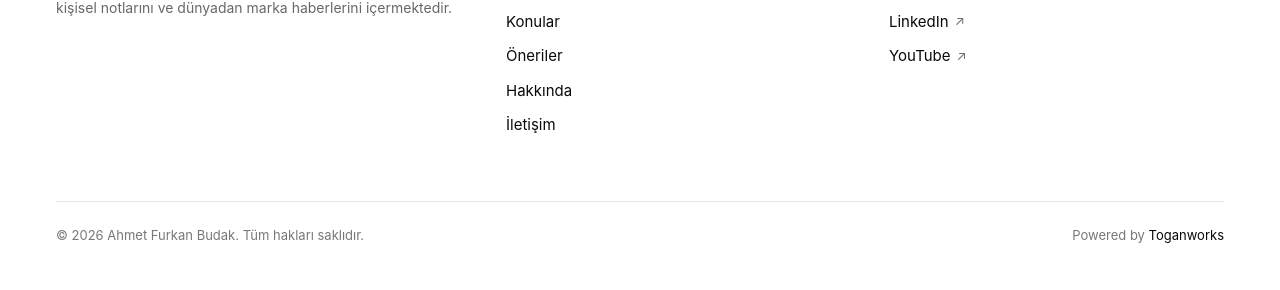
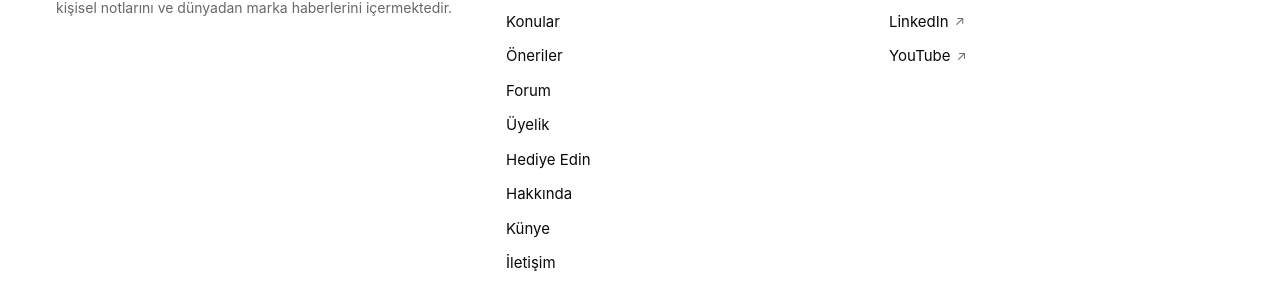
Before and after one commit to ffurkanbudak/afbrandworkscom, a Next.js app: page / in a window 1280 px wide. Shown: the part 1017-1307 px from the top of the page. Built offline with nearby package versions, Linux system fonts and the light colour scheme; no server answers; the database is empty.

Commit message:
Footer nav'a Forum, Üyelik, Hediye Edin, Künye eklendi (header ile aynı sayfalar)

```diff
--- a/src/components/Footer.tsx
+++ b/src/components/Footer.tsx
@@ -7,7 +7,11 @@ const FOOTER_NAV = [
   { href: '/gundem', label: 'Gündem' },
   { href: '/konular', label: 'Konular' },
   { href: '/oneriler', label: 'Öneriler' },
+  { href: '/forum', label: 'Forum' },
+  { href: '/uyelik', label: 'Üyelik' },
+  { href: '/hediye-et', label: 'Hediye Edin' },
   { href: '/hakkinda', label: 'Hakkında' },
+  { href: '/kunye', label: 'Künye' },
   { href: '/contact', label: 'İletişim' },
 ];
 
```
